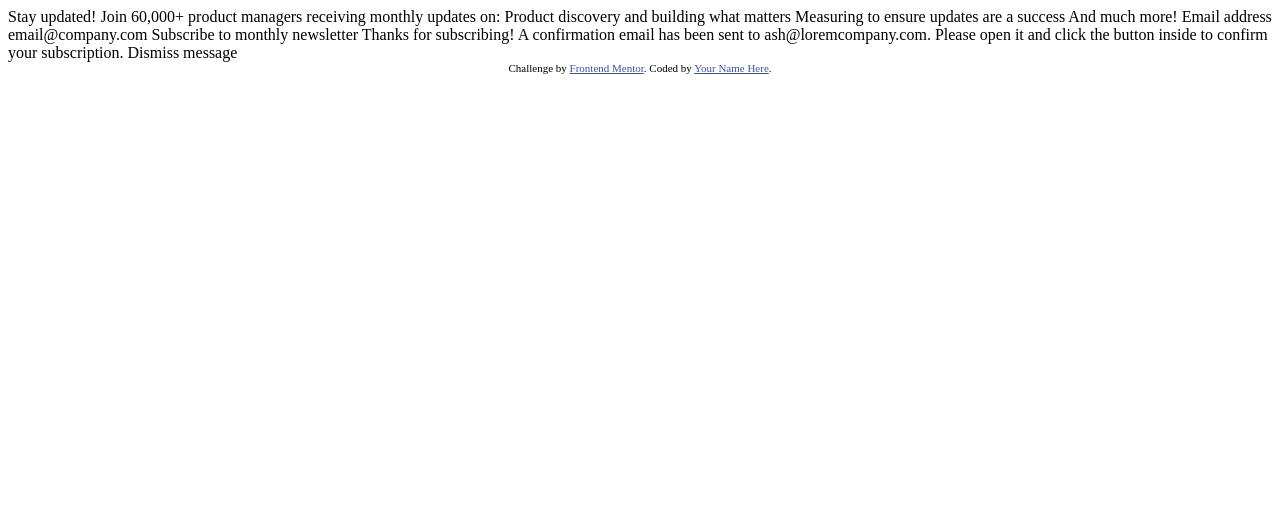
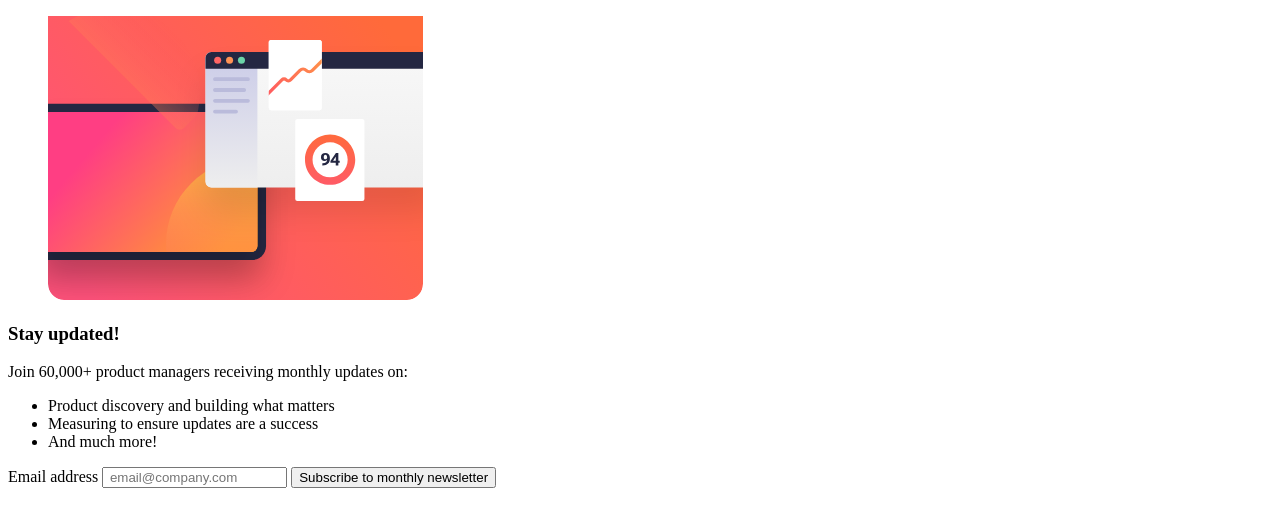
Before and after one commit to EmLopezDev/Newsletter-Sign-Up, a plain HTML site: page index.html in a window 1280 px wide. Drawn offline with Linux system fonts and the light colour scheme.

Commit message:
updated HTML to use semantic tags

```diff
--- a/index.html
+++ b/index.html
@@ -1,52 +1,72 @@
 <!DOCTYPE html>
 <html lang="en">
     <head>
-  <meta charset="UTF-8">
-  <meta name="viewport" content="width=device-width, initial-scale=1.0"> <!-- displays site properly based on user's device -->
+        <meta charset="UTF-8" />
+        <meta name="viewport" content="width=device-width, initial-scale=1.0" />
 
-  <link rel="icon" type="image/png" sizes="32x32" href="./assets/images/favicon-32x32.png">
+        <link
+            rel="icon"
+            type="image/png"
+            sizes="32x32"
+            href="./assets/images/favicon-32x32.png"
+        />
 
-  <title>Frontend Mentor | Newsletter sign-up form with success message</title>
-
-  <!-- Feel free to remove these styles or customise in your own stylesheet 👍 -->
-  <style>
-    .attribution { font-size: 11px; text-align: center; }
-    .attribution a { color: hsl(228, 45%, 44%); }
-  </style>
+        <title>Newsletter sign-up form with success message</title>
     </head>
     <body>
+        <main class="card">
+            <article class="card__default">
+                <figure class="card__image--container">
+                    <img
+                        class="card__image"
+                        src="./assets/images/illustration-sign-up-mobile.svg"
+                        alt=""
+                    />
+                </figure>
+                <section class="card__info">
+                    <h1 class="card__info--header">Stay updated!</h1>
+                    <p class="card__info--details">
+                        Join 60,000+ product managers receiving monthly updates
+                        on:
+                    </p>
+                    <ul class="card__info--list">
+                        <li>Product discovery and building what matters</li>
+                        <li>Measuring to ensure updates are a success</li>
+                        <li>And much more!</li>
+                    </ul>
 
-  <!-- Sign-up form start -->
-
-  Stay updated!
-
-  Join 60,000+ product managers receiving monthly updates on:
-
-  Product discovery and building what matters
-  Measuring to ensure updates are a success
-  And much more!
-
+                    <form novalidate class="card__info--form">
+                        <label class="card__info--form-label" for="email">
                             Email address
-  email@company.com
-
+                            <span
+                                id="error"
+                                class="card__info--form-error"
+                            ></span>
+                        </label>
+                        <input
+                            class="card__info--form-input"
+                            required
+                            id="email"
+                            name="email"
+                            type="email"
+                            placeholder=" email@company.com"
+                        />
+                        <button class="card__info--form-button" type="submit">
                             Subscribe to monthly newsletter
-
-  <!-- Sign-up form end -->
-
-  <!-- Success message start -->
-
-  Thanks for subscribing!
-
+                        </button>
+                    </form>
+                </section>
+            </article>
+            <!-- Success View -->
+            <!-- <article class="card__success">
+                <h1 class="card__success--header">Thanks for subscribing!</h1>
+                <p class="card__success--details">
                     A confirmation email has been sent to ash@loremcompany.com.
-  Please open it and click the button inside to confirm your subscription.
-
-  Dismiss message
-
-  <!-- Success message end -->
-
-  <div class="attribution">
-    Challenge by <a href="https://www.frontendmentor.io?ref=challenge" target="_blank">Frontend Mentor</a>.
-    Coded by <a href="#">Your Name Here</a>.
-  </div>
+                    Please open it and click the button inside to confirm your
+                    subscription.
+                </p>
+                <button class="card__success--button">Dismiss message</button>
+            </article> -->
+        </main>
     </body>
 </html>
```
Lines whose indentation alone changed are shown as unchanged.
